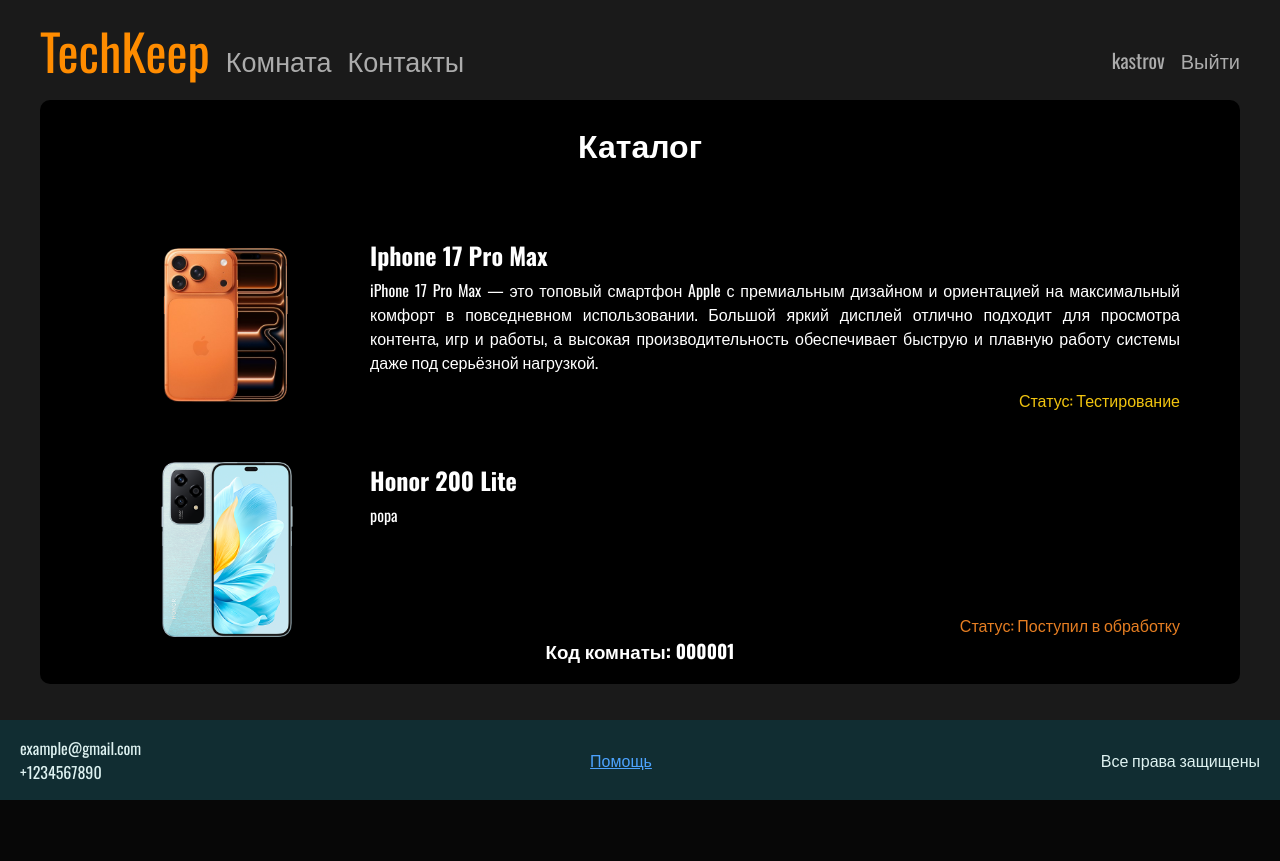
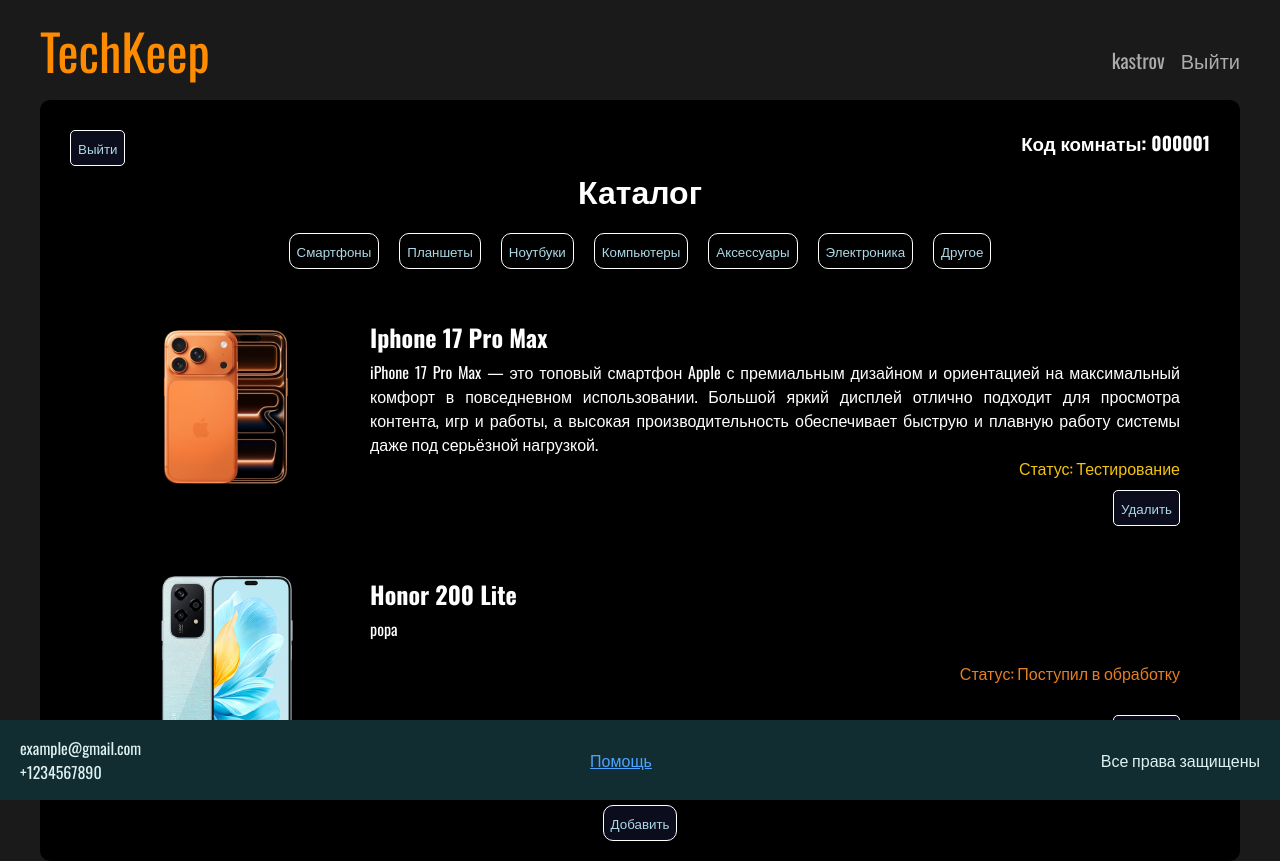
Before and after one commit to Sl1mak/TechKeep, a Django app: page /catalog/1 in a window 1280 px wide. Before the commit the page ends 800 px from the top, so only its background shows below. Run offline with Django 5.2, Linux system fonts and the light colour scheme; a user stored in the database is signed in; data comes from the database, SQL or seed files in the repository; both versions use the stored data as it was after the commit.

Commit message:
private_and_logic_changes

```diff
--- a/TechKeep/TechKeep/static/app/h_f.js
+++ b/TechKeep/TechKeep/static/app/h_f.js
@@ -16,7 +16,7 @@
         const data = await response.json();
 
         if (data.message === "Logout successful") {
-            window.location.reload();
+            window.location.href='/';
         }
     });
 }
--- a/TechKeep/TechKeep/static/styles/style.css
+++ b/TechKeep/TechKeep/static/styles/style.css
@@ -91,41 +91,6 @@
     box-shadow: none;
     border: none;
 }
-
-.contact_h {
-    position: relative;
-    display: inline-block;
-}
-
-.contact_div {
-    display: flex;
-    flex-direction: column;
-    align-items: center;
-
-    position: absolute;
-    bottom: auto;
-    top: 120%;
-    left: 50%;
-    transform: translateX(-50%);
-
-    background: #333;
-    color: #fff;
-    padding: 6px 10px;
-    border-radius: 6px;
-    font-size: 14px;
-
-    opacity: 0;
-    visibility: hidden;
-    transition: opacity 0.2s ease;
-
-    white-space: nowrap;
-}
-
-.contact_h:hover .contact_div {
-    opacity: 1;
-    visibility: visible;
-}
-
 
 /* Footer Sector */
 footer {
@@ -267,6 +232,13 @@
 
 .latest_rooms_div {
     margin-top: 20px;
+}
+
+.latest_rooms {
+    display: flex;
+    flex-direction: column;
+    font-size: 20px;
+    align-items: center;
 }
 
 /* Catalog Sector */
@@ -452,3 +424,46 @@
 .close {
     cursor: pointer;
 }
+
+.delete_div {
+    width: 100%;
+    display: flex;
+    justify-content: flex-end;
+}
+
+.delete_button {
+    background-color: #0b0d1d;
+    border: 1px solid #fff;
+    color: lightblue;
+    border-radius: 5px;
+    padding: 7px;
+    margin-top: 10px;
+    display: flex;
+    align-items: center;
+    justify-content: center;
+    transition: transform 0.2s ease;
+    transform-origin: center;
+    cursor: pointer;
+}
+
+.room_info_div {
+    display: flex;
+    align-items: center;
+    justify-content: space-between;
+    width: 95%;
+}
+
+.exit_button {
+    background-color: #0b0d1d;
+    border: 1px solid #fff;
+    color: lightblue;
+    border-radius: 5px;
+    padding: 7px;
+    margin-top: 10px;
+    display: flex;
+    align-items: center;
+    justify-content: center;
+    transition: transform 0.2s ease;
+    transform-origin: center;
+    cursor: pointer;
+}
--- a/TechKeep/TechKeep/templates/catalog.html
+++ b/TechKeep/TechKeep/templates/catalog.html
@@ -3,6 +3,10 @@
 
 {% block content %}
     <main class="catalog_main">
+        <div class="room_info_div">
+            <button type="button" id="exitButton" class="exit_button" data-id="{{ room.id }}">Выйти</button>
+            <h3>Код комнаты: {{ room.code }}</h3>
+        </div>
         <h1 class="catalog_title">Каталог</h1>
         <div class="catalog_items">
             {% for key, title in categories %}
@@ -30,6 +34,11 @@
                             <div class="status_div">
                                 <p class="catalog_product_status status-{{ product.status }}">Статус: {{ product.get_status_display }}</p>
                             </div>
+                            {% if user.is_superuser %}
+                                <div class="delete_div">
+                                    <button class="delete_button" id="deleteProduct" data-id="{{ product.id }}" type="button">Удалить</button>
+                                </div>
+                            {% endif %}
                         </div>
                     </div>
                 {% endfor %}
@@ -37,14 +46,13 @@
                 <p>Нет продуктов</p>
             {% endif %}
         </div>
-        {% if is_admin %}
+        {% if user.is_superuser %}
             <div class="new_product_div">
                 <p>Хотите добавить новый продукт?</p>
                 <button class="new_product_btn" id="newProductModalBtn">Добавить</button>
             </div>
         {% endif %}
-        <h3>Код комнаты: {{ room.code }}</h3>
-        <form class="new_product_modal" id="newProductModal" method="POST" enctype="multipart/form-data">
+        <form class="new_product_modal" id="newProductModal" data-id="{{ room.id }}" method="POST" enctype="multipart/form-data">
             {% csrf_token %}
             <div class="new_product_modal_content" id="newProductModalContent">
                 <div class="label_div">
--- a/TechKeep/TechKeep/templates/h_f.html
+++ b/TechKeep/TechKeep/templates/h_f.html
@@ -12,18 +12,6 @@
     <header>
         <div class="header_cont">
             <a href="/" class="logo_text">TechKeep</a>
-            {% if user.is_authenticated %}
-                <a href="/catalog" class="header_item">Комната</a>
-            {% else %}
-                <a href="/login" class="header_item">Комната</a>
-            {% endif %}
-            <div class="header_item contact_h">
-                Контакты
-                <div class="contact_div">
-                    <span class="contact_item">+1234567890</span>
-                    <span class="contact_item">example@gmail.com</span>
-                </div>
-            </div>
         </div>
             <div class="header_cont">
                 {% if request.user.is_authenticated %}
--- a/TechKeep/TechKeep/urls.py
+++ b/TechKeep/TechKeep/urls.py
@@ -31,9 +31,11 @@
     path("registerUser", views.registerUser, name='registerUser'),
     path("loginUser", views.loginUser, name='loginUser'),
     path("logoutUser", views.logoutUser, name='logoutUser'),
-    path("add_product/", views.add_product, name='add_product'),
+    path("add_product/<int:room_id>/", views.add_product, name='add_product'),
     path("create_room/", views.create_room, name='create_room'),
     path("connect_room/", views.connect_room, name='connect_room'),
+    path("delete_product/<int:product_id>/", views.delete_product, name='delete_product'),
+    path("exit_room/<int:room_id>/", views.exit_room, name='exit_room'),
 ]
 
 if settings.DEBUG:
--- a/TechKeep/TechKeep/views.py
+++ b/TechKeep/TechKeep/views.py
@@ -13,11 +13,14 @@
     user = request.user
 
 def index(request):
-    rooms = request.user.rooms.all()
+    if (request.user.is_authenticated == True):
+        rooms = request.user.rooms.all()
+        return render(request, "index.html", {
+            "rooms": rooms
+        })
 
-    return render(request, "index.html", {
-        "rooms": rooms
-    })
+    return render(request, "index.html")
+
 
 def login_page(request):
     return render(request, "login.html")
@@ -28,10 +31,12 @@
 def catalog(request, room_id):
     room = get_object_or_404(Room, id=room_id)
     products = Product.objects.filter(room_id=room_id)
+    categories = Product.CATEGORY_CHOICES
 
     return render(request, "catalog.html", {
         "products": products,
-        "room": room
+        "room": room,
+        "categories": categories
     })
 
 @csrf_exempt
@@ -105,7 +110,7 @@
 def add_product(request, room_id):
     type_ = request.POST.get('type', 'other')
     allowed_type = dict(Product.CATEGORY_CHOICES)
-    room = Room.Objects.get(id=room_id)
+    room = Room.objects.get(id=room_id)
 
     if not request.user.is_authenticated:
         return JsonResponse(
@@ -134,3 +139,24 @@
     )
 
     return JsonResponse({'success': True})
+
+def delete_product(request, product_id):
+    if not request.user.is_authenticated:
+        return JsonResponse(
+            {'success': False, 'message': 'Вы не авторизованы'},
+            status=401
+        )
+
+    product = get_object_or_404(Product, id=product_id)
+    product.delete()
+
+    return(JsonResponse({'success': True, 'message': 'Продукт удален'}))
+
+def exit_room(request, room_id):
+    room = get_object_or_404(Room, id=room_id)
+    user = request.user
+
+    if user in room.users.all():
+        room.users.remove(user)
+
+    return(JsonResponse({'success': True, 'message': 'Вы вышли из комнаты'}))
```
Also changed, not shown: TechKeep/TechKeep/static/app/catalog.js (+52 -5 lines), TechKeep/db.sqlite3, TechKeep/media/products/Arduino-uno-perspective-transpar.png (added), TechKeep/media/products/Arduino-uno-perspective-transpar_NukwTdq.png (added).
